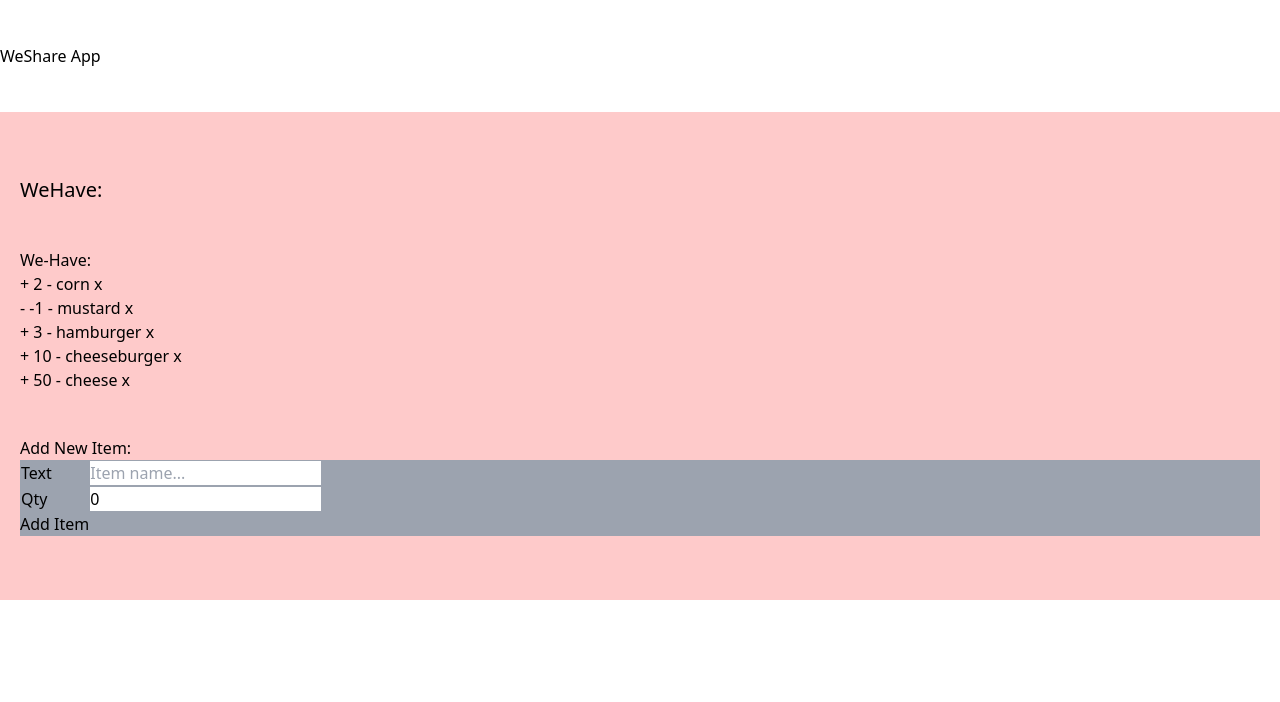
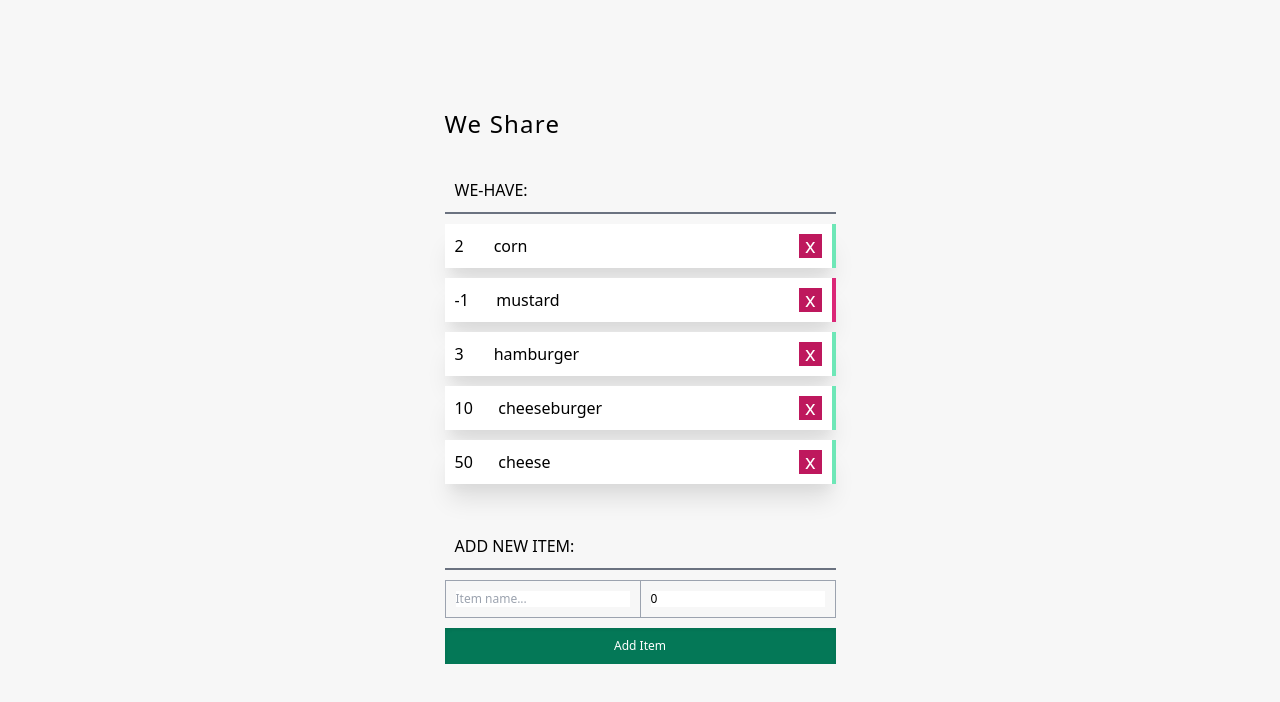
Before and after one commit to kellikells/we-share, a React (Create React App) app: page / in a window 1280 px wide. Shown: the top 702 px of the page. Built offline with nearby package versions, Linux system fonts and the light colour scheme.

Commit message:
added basic styling

```diff
--- a/src/App.css
+++ b/src/App.css
@@ -3,16 +3,109 @@
 @tailwind components;
 @tailwind utilities;
 
+body {
+     display: flex;
+     flex-direction: column;
+     align-items: center;
+     justify-content: center;
+     min-height: 100vh;
+     margin: 0;
+     background-color: #f7f7f7;
+}
+
+/* ----------------------------- */
+
+/* --------- form css ----------  */
+/* form {
+  grid-template-columns: [col1] 75% [col2] auto [end] ;
+}
+
+
+.form-group-item-name {
+  grid-column-start: col1;
+  grid-column-end: col2;
+
+}
+
+
+.form-group-item-quantity {
+    grid-column-start: col2;
+} */
+/* ----------------------------- */
+
 @layer components {
-    .container {
-        @apply mx-auto bg-red-200 py-5 px-5;
-    }
+     .container {
+          @apply my-7 mx-auto;
+     }
 
-    .section {
-        @apply py-11;
-    }
+     .app-title {
+          @apply text-2xl tracking-wider;
+     }
 
-    .AddItemForm {
-        @apply bg-gray-400;
-    }
+     .section-title {
+          @apply uppercase text-base border-b-2 border-solid border-gray-500 p-2.5  mb-2.5;
+     }
+
+     /* ---------- ITEMS ---------- */
+     .list {
+          @apply list-none p-0 mb-10;
+     }
+
+     .list li {
+          @apply bg-white shadow-xl text-black flex justify-between relative p-2.5 my-2.5 mx-0;
+     }
+
+     .list li.positive {
+          @apply border-r-4 border-solid border-green-300;
+     }
+
+     .list li.negative {
+          @apply border-r-4 border-solid border-pink-600;
+     }
+
+     .delete-btn {
+          @apply bg-pink-700 border-0 text-white text-xl leading-5 py-0.5 px-1.5 top-full left-0;
+
+          /* transform -translate-x-full -translate-y-1\/2 opacity-0 transition duration-300 ease-in-out */
+     }
+
+     /* ---------- FORM ---------- */
+
+     .section-form {
+          @apply table-fixed;
+     }
+     /* .section-form {
+        @apply relative;
+    } */
+
+     .form-group {
+          @apply border  border-gray-400 border-solid p-2.5 text-xs;
+     }
+
+     .item-name {
+
+          @apply w-3/4;
+     }
+
+     .item-quantity {
+          @apply w-auto;
+     }
+
+     label {
+          @apply hidden;
+     }
+
+     /* input[type="text"] {
+          @apply absolute left-0 border border-gray-400 border-solid rounded-sm text-xs p-2.5;
+     }
+
+     input[type="number"] {
+          @apply absolute right-0 border border-gray-400 border-solid rounded-sm text-xs p-2.5;
+     } */
+
+     .add-btn {
+          @apply bg-green-700 shadow-inner text-white border-0 block text-xs mt-2.5 mr-0 mb-7 p-2.5 w-full;
+     }
+
+     /* ---------- EDIT FORM ---------- */
 }
--- a/src/App.js
+++ b/src/App.js
@@ -1,6 +1,5 @@
 import React from 'react';
 import { Header } from './components/Header';
-import { SectionHeader } from './components/SectionHeader';
 import { ItemList } from './components/ItemList';
 import { AddItem } from './components/AddItem';
 
@@ -13,7 +12,6 @@ function App() {
     <GlobalProvider>
         <Header />
       <div className='container'>
-          <SectionHeader />
           <ItemList />
           <AddItem />
       </div>
--- a/src/components/AddItem.js
+++ b/src/components/AddItem.js
@@ -15,36 +15,59 @@ export const AddItem = () => {
             itemName,
             itemQuantity: +itemQuantity
         }
-
         addItem(newItem);
     }
 
     return (
-        <div className='section'>
-            <h3>Add New Item:</h3>
+        <>
+            <div className='section-title'>Add New Item:</div>
 
-            <form onSubmit={onSubmit} className='AddItemForm'>
-                <table>
+            <form onSubmit={onSubmit}>
 
+                <table className='section section-form'>
                     <tr>
-                        <td><label htmlFor='itemName'>Text</label></td>
-                        <td>
+                        <td className='form-group item-name'>
+                            <label htmlFor='itemName'>Item Name</label>
                             {/* onChange event for whatever is being typed in  */}
                             <input type='text' value={itemName} onChange={(e) => setItemName(e.target.value)} placeholder='Item name...' />
                         </td>
-                    </tr>
 
-                    <tr>
-                        <td><label htmlFor='itemQuantity'>Qty</label></td>
-                        <td>
+                        <td className='form-group item-quantity'>
+                            <label htmlFor='itemQuantity'>Qty</label>
                             <input type='number' value={itemQuantity} onChange={(e) => setItemQuantity(e.target.value)} placeholder='Enter quantity...' />
                         </td>
                     </tr>
+                </table >
 
-                    <button className='btn'>Add Item</button>
-                </table>
+                <button className='add-btn focus:bg-green-400'>Add Item</button>
+
             </form>
 
-        </div >
+        </>
+        // <div className='section section-form'>
+        //     <div className='section-title'>Add New Item:</div>
+
+        //     <form onSubmit={onSubmit}>
+
+        //         <div className='form-group-item-name'>
+        //             <label htmlFor='itemName'>Item Name</label>
+        //             {/* onChange event for whatever is being typed in  */}
+        //             <input type='text' value={itemName} onChange={(e) => setItemName(e.target.value)} placeholder='Item name...' />
+        //         </div>
+
+        //         <div className='form-group-item-quantity'>
+        //             <label htmlFor='itemQuantity'>Qty</label>
+        //             <input type='number' value={itemQuantity} onChange={(e) => setItemQuantity(e.target.value)} placeholder='Enter quantity...' />
+        //         </div>
+
+        //         <button className='add-btn focus:bg-green-400'>Add Item</button>
+
+
+
+        //     {/* <button className='add-btn focus:bg-green-400'>Add Item</button> */}
+
+        //     </form>
+
+        // </div >
     );
 }
--- a/src/components/Header.js
+++ b/src/components/Header.js
@@ -3,7 +3,8 @@ import React from 'react';
 export const Header = () => {
     return (
         <div className='section'>
-            <h2>WeShare App</h2>
+            <div className='app-title'>We Share</div>
+
 
             {/* add a nav */}
         </div>
--- a/src/components/Item.js
+++ b/src/components/Item.js
@@ -5,16 +5,17 @@ export const Item = ({ item }) => {
     const { deleteItem } = useContext(GlobalContext);
 
     // ternary operator to determine item color (have or don't have)
-    const sign = item.itemQuantity <= 0 ? '-' : '+';
+    // const sign = item.itemQuantity <= 0 ? '-' : '+';
 
     return (
         <>
             <li className={item.itemQuantity <= 0 ? 'negative' : 'positive'}>
-                <span>{sign}</span>
-                <span className='item-quantity'> {item.itemQuantity} -</span>
-                        <span classNae='item-name'> {item.itemName} </span>
-                <button onClick={() => deleteItem(item.id)} className='delete-btn'>x</button>
+
+                <span className='item-quantity'> {item.itemQuantity} </span>
+                <span className='item-name'> {item.itemName} </span>
+                   <button onClick={() => deleteItem(item.id)} className='delete-btn'>x</button>
             </li>
+
         </>
     )
 }
--- a/src/components/ItemList.js
+++ b/src/components/ItemList.js
@@ -14,9 +14,9 @@ export const ItemList = () => {
 
     return (
         <>
-            <h3>We-Have:</h3>
+            <div className='section-title'>We-Have:</div>
 
-            <ul>
+            <ul className='list'>
                 {/* MAPPING through items: */}
                 {items.map(item => (
                     <Item key={item.id} item={item}/>
--- a/src/components/SectionHeader.js
+++ /dev/null
@@ -1,11 +0,0 @@
-import React from 'react';
-
-export const SectionHeader = () => {
-    return (
-        <div className='section'>
-
-            <h4 className='text-xl'>WeHave:</h4>
-
-        </div>
-    );
-}
```
Also changed, not shown: 1 other file (tests, documents, lock files or other folders).
